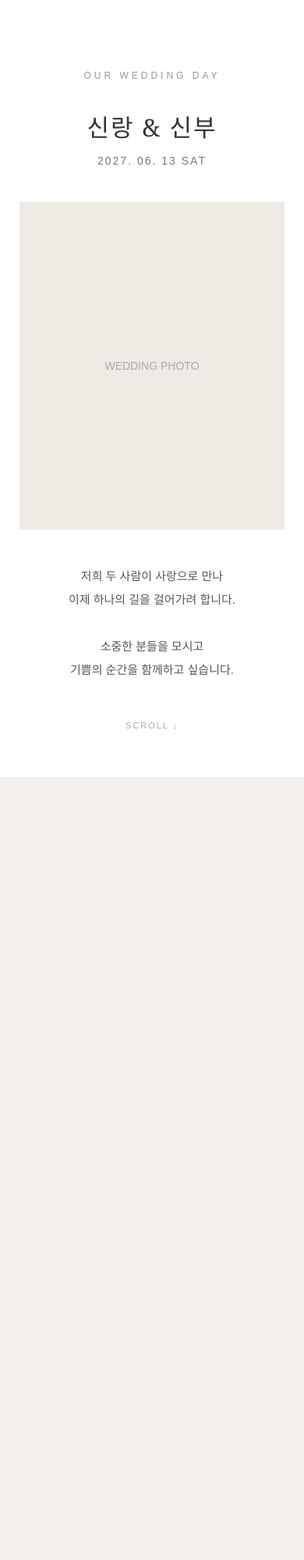
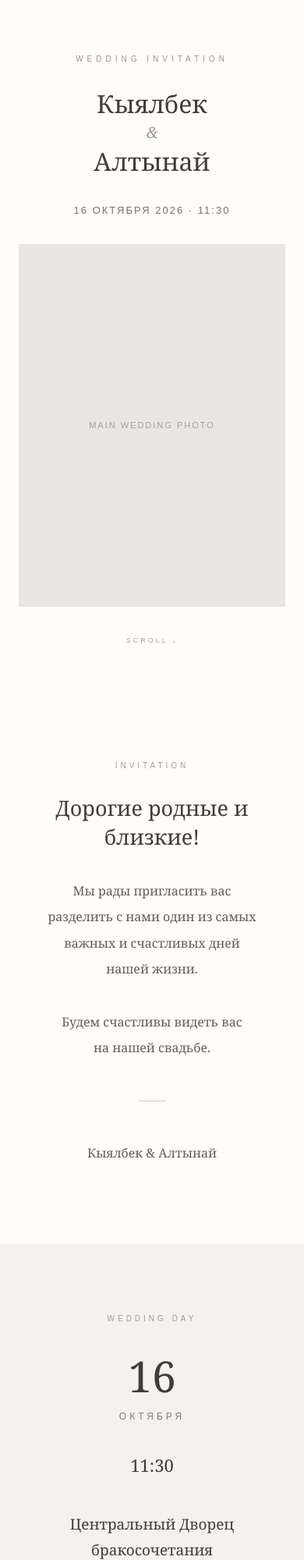
Before and after one commit to minwoo970112/wedding-invitation, a plain HTML site: page index.html in a window 390 px wide. Shown: the top 2000 px of the page at 78% size. Before the commit the page ends 996 px from the top, so only its background shows below. Drawn offline with Linux system fonts and the light colour scheme.

Commit message:
Update index.html

```diff
--- a/index.html
+++ b/index.html
@@ -1,10 +1,10 @@
 <!DOCTYPE html>
-<html lang="ko">
+<html lang="ru">
 <head>
   <meta charset="UTF-8">
   <meta name="viewport" content="width=device-width, initial-scale=1.0">
 
-  <title>우리의 결혼식에 초대합니다</title>
+  <title>Кыялбек & Алтынай — Свадьба</title>
 
   <style>
     * {
@@ -13,74 +13,212 @@
       padding: 0;
     }
 
+    html {
+      scroll-behavior: smooth;
+    }
+
     body {
-      background: #f4f1ec;
-      font-family: "Arial", sans-serif;
-      color: #333;
+      margin: 0;
+      background: #eeeae4;
+      color: #403d39;
+      font-family: Georgia, "Times New Roman", serif;
     }
 
     .invitation {
       width: 100%;
       max-width: 480px;
+      margin: 0 auto;
+      background: #fffdf9;
       min-height: 100vh;
-      margin: 0 auto;
-      background: #ffffff;
-      text-align: center;
+      box-shadow: 0 0 30px rgba(0,0,0,0.05);
     }
 
-    .main {
+    /* MAIN */
+    .hero {
       min-height: 100vh;
-      padding: 90px 25px 60px;
+      padding: 70px 24px 50px;
+      text-align: center;
       display: flex;
       flex-direction: column;
       align-items: center;
     }
 
-    .small-title {
-      font-size: 12px;
+    .eyebrow {
+      font-family: Arial, sans-serif;
+      font-size: 10px;
+      letter-spacing: 5px;
+      color: #9b948b;
+      margin-bottom: 30px;
+    }
+
+    .names {
+      font-size: 36px;
+      font-weight: normal;
+      line-height: 1.35;
+      margin-bottom: 16px;
+    }
+
+    .and {
+      font-size: 20px;
+      font-style: italic;
+      color: #a3978b;
+      margin: 2px 0;
+    }
+
+    .date {
+      font-family: Arial, sans-serif;
+      font-size: 13px;
+      letter-spacing: 2px;
+      color: #77716b;
+      margin: 18px 0 36px;
+    }
+
+    .main-photo {
+      width: 100%;
+      height: 430px;
+      background: #e9e5df;
+      display: flex;
+      align-items: center;
+      justify-content: center;
+      color: #aaa29a;
+      font-family: Arial, sans-serif;
+      font-size: 11px;
+      letter-spacing: 2px;
+    }
+
+    .scroll {
+      margin-top: 38px;
+      font-family: Arial, sans-serif;
+      font-size: 9px;
+      letter-spacing: 3px;
+      color: #aaa39b;
+    }
+
+    /* INVITATION */
+    .message-section {
+      padding: 100px 32px;
+      text-align: center;
+    }
+
+    .section-small {
+      font-family: Arial, sans-serif;
+      font-size: 10px;
       letter-spacing: 4px;
-      color: #999;
+      color: #a59c93;
+      margin-bottom: 30px;
+    }
+
+    .message-title {
+      font-size: 27px;
+      font-weight: normal;
       margin-bottom: 35px;
     }
 
-    h1 {
-      font-family: Georgia, serif;
-      font-size: 31px;
-      font-weight: normal;
-      letter-spacing: 2px;
-      margin-bottom: 14px;
+    .message {
+      font-size: 16px;
+      line-height: 2.1;
+      color: #615b55;
     }
 
-    .date {
-      font-size: 14px;
-      letter-spacing: 2px;
-      color: #777;
+    .divider {
+      width: 35px;
+      height: 1px;
+      background: #cfc7be;
+      margin: 50px auto;
+    }
+
+    /* DATE */
+    .wedding-info {
+      background: #f5f1eb;
+      padding: 90px 25px;
+      text-align: center;
+    }
+
+    .big-date {
+      font-size: 55px;
+      font-weight: normal;
+      margin-bottom: 8px;
+    }
+
+    .month {
+      font-family: Arial, sans-serif;
+      font-size: 12px;
+      letter-spacing: 4px;
+      color: #857d74;
+      margin-bottom: 40px;
+    }
+
+    .time {
+      font-size: 22px;
       margin-bottom: 45px;
     }
 
-    .photo-placeholder {
-      width: 100%;
-      height: 420px;
-      background: #eeeae4;
+    .venue {
+      font-size: 19px;
+      line-height: 1.7;
+    }
+
+    .year {
+      margin-top: 12px;
+      font-family: Arial, sans-serif;
+      font-size: 12px;
+      letter-spacing: 3px;
+      color: #958d84;
+    }
+
+    /* GALLERY PLACEHOLDER */
+    .gallery {
+      padding: 90px 20px;
+      text-align: center;
+    }
+
+    .gallery-grid {
+      display: grid;
+      grid-template-columns: 1fr 1fr;
+      gap: 8px;
+      margin-top: 40px;
+    }
+
+    .gallery-photo {
+      height: 230px;
+      background: #ece8e2;
       display: flex;
       align-items: center;
       justify-content: center;
-      color: #aaa;
-      font-size: 14px;
-      margin-bottom: 45px;
+      color: #aaa39b;
+      font-family: Arial, sans-serif;
+      font-size: 10px;
     }
 
-    .message {
-      font-size: 15px;
-      line-height: 2;
-      color: #555;
+    /* FOOTER */
+    footer {
+      padding: 90px 25px;
+      text-align: center;
+      background: #3f3b37;
+      color: #f5f1eb;
     }
 
-    .scroll {
-      margin-top: 50px;
+    footer .footer-names {
+      font-size: 25px;
+      margin-bottom: 20px;
+    }
+
+    footer p {
+      font-family: Arial, sans-serif;
       font-size: 11px;
       letter-spacing: 2px;
-      color: #aaa;
+      color: #cfc8c0;
+    }
+
+    @media (max-width: 480px) {
+      .names {
+        font-size: 32px;
+      }
+
+      .main-photo {
+        height: 55vh;
+        min-height: 390px;
+      }
     }
   </style>
 </head>
@@ -89,30 +227,25 @@
 
 <div class="invitation">
 
-    <section class="main">
+  <!-- FIRST SCREEN -->
+  <section class="hero">
 
-      <div class="small-title">
-        OUR WEDDING DAY
+    <div class="eyebrow">
+      WEDDING INVITATION
     </div>
 
-      <h1>
-        신랑 & 신부
+    <h1 class="names">
+      Кыялбек
+      <div class="and">&</div>
+      Алтынай
     </h1>
 
     <div class="date">
-        2027. 06. 13 SAT
+      16 ОКТЯБРЯ 2026 · 11:30
     </div>
 
-      <div class="photo-placeholder">
-        WEDDING PHOTO
-      </div>
-
-      <div class="message">
-        저희 두 사람이 사랑으로 만나<br>
-        이제 하나의 길을 걸어가려 합니다.<br><br>
-
-        소중한 분들을 모시고<br>
-        기쁨의 순간을 함께하고 싶습니다.
+    <div class="main-photo">
+      MAIN WEDDING PHOTO
     </div>
 
     <div class="scroll">
@@ -121,6 +254,115 @@
 
   </section>
 
+
+  <!-- INVITATION MESSAGE -->
+  <section class="message-section">
+
+    <div class="section-small">
+      INVITATION
+    </div>
+
+    <h2 class="message-title">
+      Дорогие родные и близкие!
+    </h2>
+
+    <div class="message">
+      Мы рады пригласить вас<br>
+      разделить с нами один из самых<br>
+      важных и счастливых дней<br>
+      нашей жизни.
+      <br><br>
+      Будем счастливы видеть вас<br>
+      на нашей свадьбе.
+    </div>
+
+    <div class="divider"></div>
+
+    <div class="message">
+      Кыялбек & Алтынай
+    </div>
+
+  </section>
+
+
+  <!-- WEDDING INFORMATION -->
+  <section class="wedding-info">
+
+    <div class="section-small">
+      WEDDING DAY
+    </div>
+
+    <div class="big-date">
+      16
+    </div>
+
+    <div class="month">
+      ОКТЯБРЯ
+    </div>
+
+    <div class="time">
+      11:30
+    </div>
+
+    <div class="venue">
+      Центральный Дворец<br>
+      бракосочетания
+    </div>
+
+    <div class="year">
+      2026
+    </div>
+
+  </section>
+
+
+  <!-- GALLERY -->
+  <section class="gallery">
+
+    <div class="section-small">
+      OUR MOMENTS
+    </div>
+
+    <h2 class="message-title">
+      Кыялбек & Алтынай
+    </h2>
+
+    <div class="gallery-grid">
+
+      <div class="gallery-photo">
+        PHOTO 01
+      </div>
+
+      <div class="gallery-photo">
+        PHOTO 02
+      </div>
+
+      <div class="gallery-photo">
+        PHOTO 03
+      </div>
+
+      <div class="gallery-photo">
+        PHOTO 04
+      </div>
+
+    </div>
+
+  </section>
+
+
+  <!-- FOOTER -->
+  <footer>
+
+    <div class="footer-names">
+      Кыялбек & Алтынай
+    </div>
+
+    <p>
+      16 · 10 · 2026
+    </p>
+
+  </footer>
+
 </div>
 
 </body>
```
Lines whose indentation alone changed are shown as unchanged.
